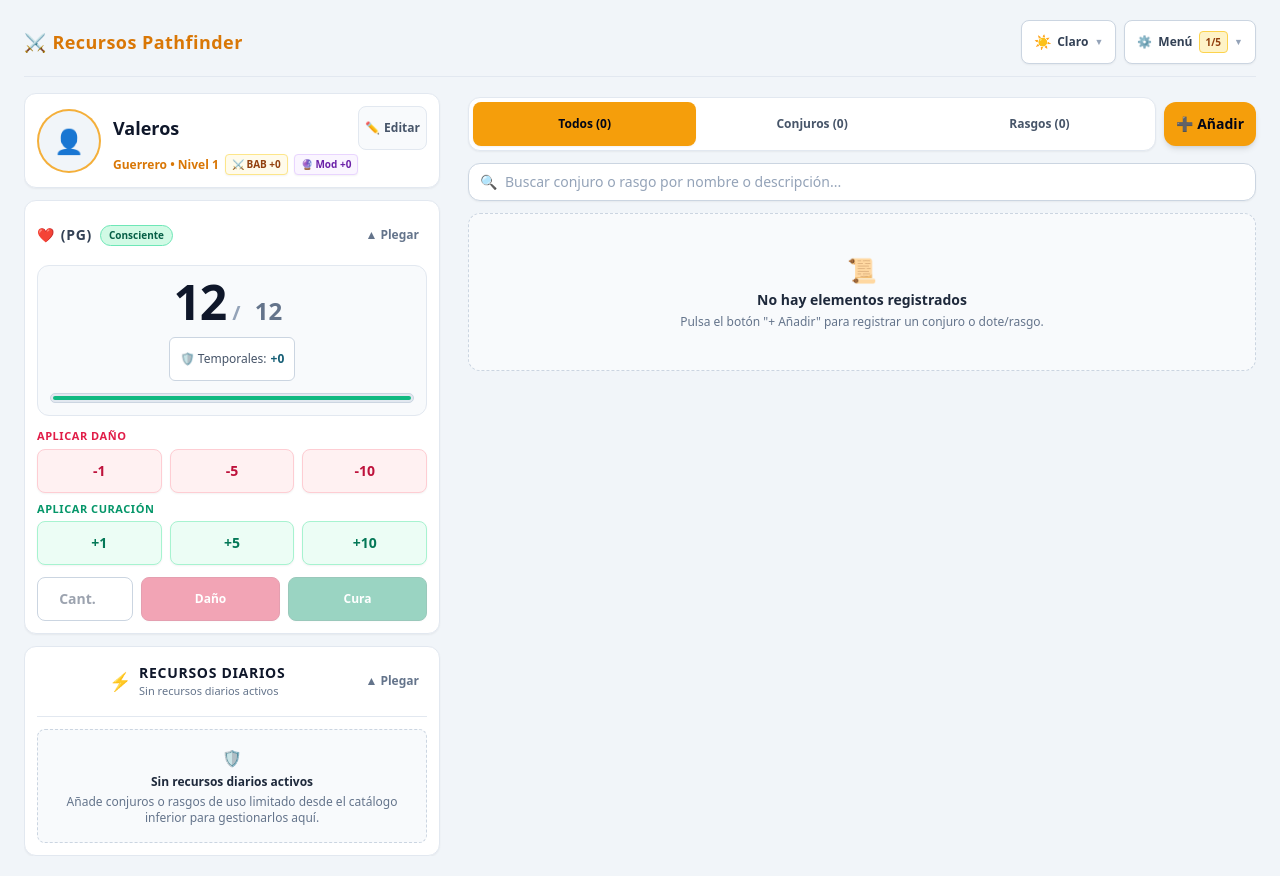
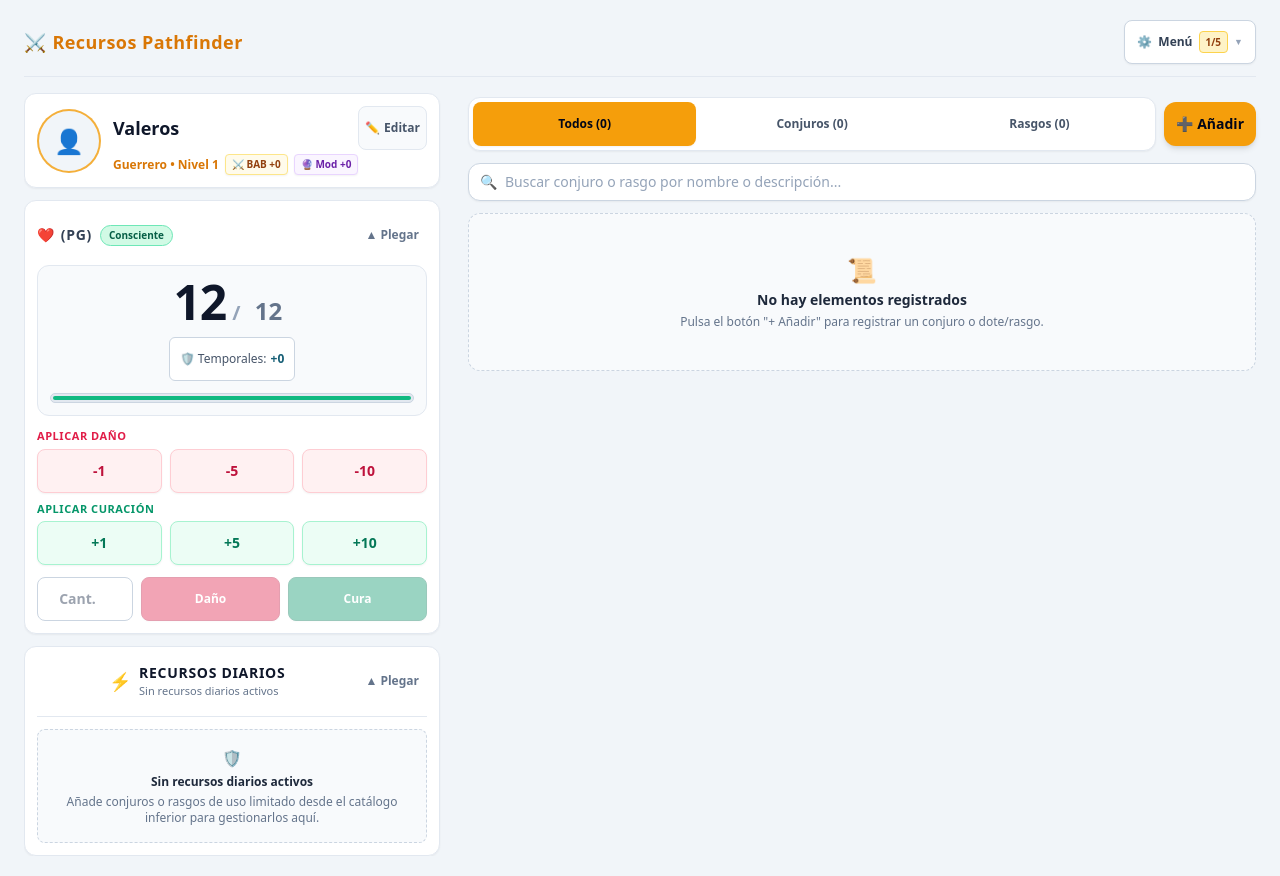
Before and after one commit to mjgr0013/recursos-pathfinder, a React (Vite) app: page / in a window 1280 px wide. Built offline with nearby package versions, Linux system fonts and the light colour scheme.

Commit message:
Implement theme management: add theme toggle functionality, update styles for light and dark modes, and enhance accessibility features

```diff
--- a/src/components/TopBarActions.tsx
+++ b/src/components/TopBarActions.tsx
@@ -12,6 +12,7 @@ interface TopBarActionsProps {
   onOpenFormulaGuide: () => void;
   onOpenLongRest: () => void;
   onExportPdf?: () => void;
+  initialMenuOpen?: boolean;
 }
 
 export const TopBarActions: React.FC<TopBarActionsProps> = ({
@@ -25,15 +26,11 @@ export const TopBarActions: React.FC<TopBarActionsProps> = ({
   onOpenFormulaGuide,
   onOpenLongRest,
   onExportPdf,
+  initialMenuOpen = false,
 }) => {
-  const [isMenuOpen, setIsMenuOpen] = useState(false);
-  const [isThemeDropdownOpen, setIsThemeDropdownOpen] = useState(false);
+  const [isMenuOpen, setIsMenuOpen] = useState(initialMenuOpen);
 
   const menuRef = useRef<HTMLDivElement>(null);
-  const themeDropdownRef = useRef<HTMLDivElement>(null);
-
-  const activeThemeConfig =
-    AVAILABLE_THEMES.find((t) => t.id === currentTheme) ?? AVAILABLE_THEMES[0];
 
   // Close menus on click outside
   useEffect(() => {
@@ -41,9 +38,6 @@ export const TopBarActions: React.FC<TopBarActionsProps> = ({
       const target = e.target as Node;
       if (menuRef.current && !menuRef.current.contains(target)) {
         setIsMenuOpen(false);
-      }
-      if (themeDropdownRef.current && !themeDropdownRef.current.contains(target)) {
-        setIsThemeDropdownOpen(false);
       }
     };
     document.addEventListener('mousedown', handleDocumentClick);
@@ -59,7 +53,6 @@ export const TopBarActions: React.FC<TopBarActionsProps> = ({
     const handleKeyDown = (e: KeyboardEvent) => {
       if (e.key === 'Escape') {
         setIsMenuOpen(false);
-        setIsThemeDropdownOpen(false);
       }
     };
     window.addEventListener('keydown', handleKeyDown);
@@ -77,100 +70,16 @@ export const TopBarActions: React.FC<TopBarActionsProps> = ({
     } else if (onToggleTheme) {
       onToggleTheme();
     }
-    setIsThemeDropdownOpen(false);
   };
 
   return (
     <div className="flex items-center gap-2 print:hidden">
-      {/* Theme Selector Dropdown */}
-      <div className="relative" ref={themeDropdownRef}>
-        <button
-          type="button"
-          onClick={() => {
-            setIsThemeDropdownOpen((prev) => !prev);
-            setIsMenuOpen(false);
-          }}
-          className={`touch-btn border text-xs font-bold px-2.5 sm:px-3 py-1.5 rounded-lg flex items-center gap-1.5 shadow-sm transition-colors ${
-            isThemeDropdownOpen
-              ? 'bg-slate-100 border-amber-500 text-slate-900 ring-2 ring-amber-400/30 dark:bg-slate-700 dark:border-amber-400 dark:text-slate-100 dark:ring-amber-400/20'
-              : 'bg-white hover:bg-slate-100 border-slate-300 text-slate-700 dark:bg-slate-800 dark:hover:bg-slate-700 dark:border-slate-700 dark:text-slate-200'
-          }`}
-          aria-expanded={isThemeDropdownOpen}
-          aria-haspopup="true"
-          aria-label={`Seleccionar tema visual (actual: ${activeThemeConfig.name})`}
-          title={`Tema actual: ${activeThemeConfig.name}. Clic para cambiar`}
-        >
-          <span className="text-sm">{activeThemeConfig.icon}</span>
-          <span className="hidden xs:inline">{activeThemeConfig.name}</span>
-          <span
-            className={`text-[9px] text-slate-400 transition-transform duration-150 ${
-              isThemeDropdownOpen ? 'rotate-180 text-amber-500 dark:text-amber-400' : ''
-            }`}
-          >
-            ▼
-          </span>
-        </button>
-
-        {/* Theme Dropdown Popover */}
-        {isThemeDropdownOpen && (
-          <div
-            className="absolute right-0 top-full mt-2 w-56 sm:w-64 bg-white border border-slate-200 rounded-xl shadow-2xl p-1.5 flex flex-col gap-1 z-40 backdrop-blur-md dark:bg-slate-900 dark:border-slate-700/90 text-slate-800 dark:text-slate-200"
-            role="menu"
-            aria-orientation="vertical"
-          >
-            <div className="px-3 py-1.5 text-[10px] font-bold text-slate-500 dark:text-slate-400 uppercase tracking-wider border-b border-slate-200 dark:border-slate-800 mb-0.5">
-              🎨 Seleccionar Tema
-            </div>
-
-            {AVAILABLE_THEMES.map((theme) => {
-              const isSelected = currentTheme === theme.id;
-              return (
-                <button
-                  key={theme.id}
-                  type="button"
-                  onClick={() => handleThemeSelect(theme.id)}
-                  className={`w-full text-left flex items-center justify-between px-3 py-2 rounded-lg text-xs font-medium transition-colors touch-btn ${
-                    isSelected
-                      ? 'bg-amber-50 text-amber-900 dark:bg-amber-500/10 dark:text-amber-300 font-bold border border-amber-300/60 dark:border-amber-500/30'
-                      : 'hover:bg-slate-100 dark:hover:bg-slate-800 text-slate-700 dark:text-slate-200'
-                  }`}
-                  role="menuitem"
-                >
-                  <div className="flex items-center gap-2.5 min-w-0">
-                    <span className="text-base shrink-0">{theme.icon}</span>
-                    <div className="min-w-0">
-                      <div className="font-bold text-slate-900 dark:text-slate-100 flex items-center gap-1.5">
-                        <span>{theme.name}</span>
-                        {isSelected && (
-                          <span className="text-[10px] text-amber-600 dark:text-amber-400 font-semibold">
-                            (activo)
-                          </span>
-                        )}
-                      </div>
-                      <div className="text-[10px] text-slate-500 dark:text-slate-400 truncate">
-                        {theme.description}
-                      </div>
-                    </div>
-                  </div>
-                  {isSelected && (
-                    <span className="text-amber-600 dark:text-amber-400 font-bold text-sm shrink-0 ml-1">
-                      ✓
-                    </span>
-                  )}
-                </button>
-              );
-            })}
-          </div>
-        )}
-      </div>
-
       {/* Main Settings Menu */}
       <div className="relative" ref={menuRef}>
         <button
           type="button"
           onClick={() => {
             setIsMenuOpen((prev) => !prev);
-            setIsThemeDropdownOpen(false);
           }}
           className={`touch-btn border text-xs font-bold px-2.5 sm:px-3 py-1.5 rounded-lg flex items-center gap-1.5 shadow-sm transition-colors ${
             isMenuOpen
```
Also changed, not shown: 1 other file (tests, documents, lock files or other folders).
